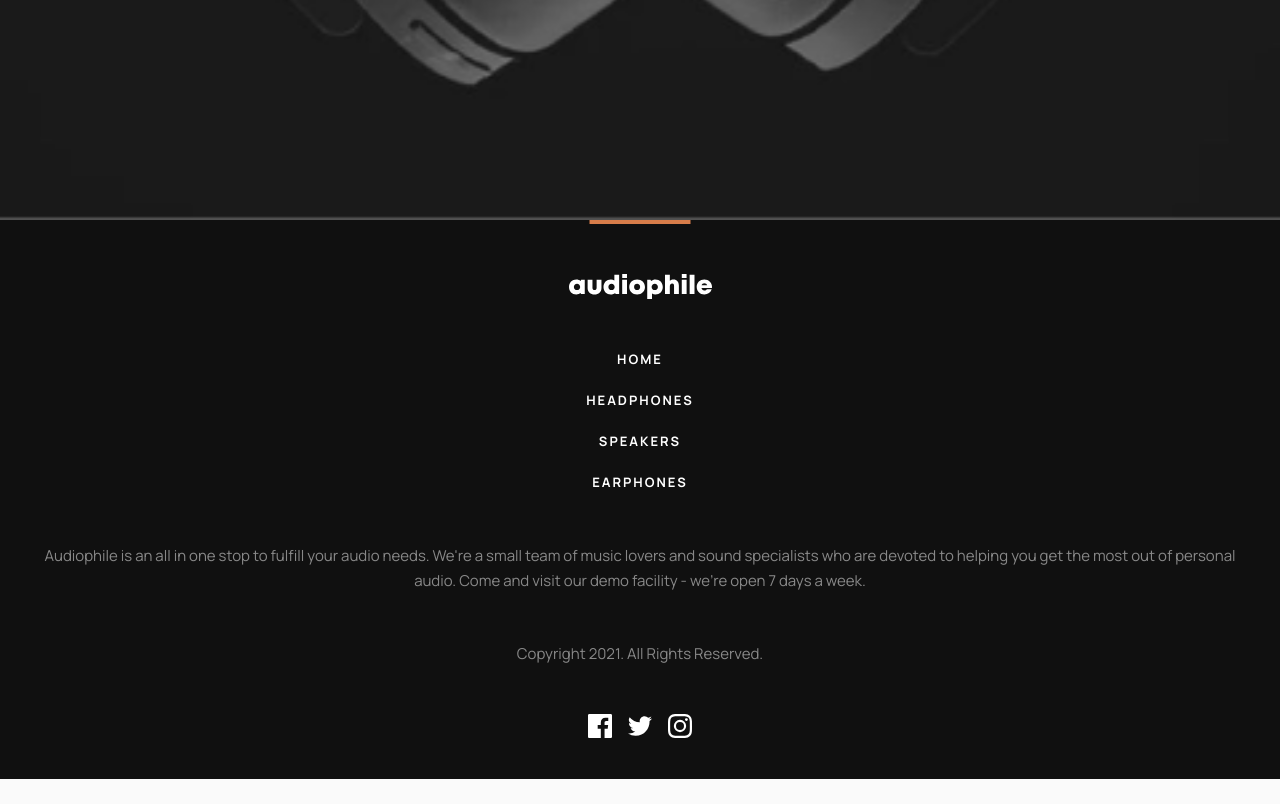
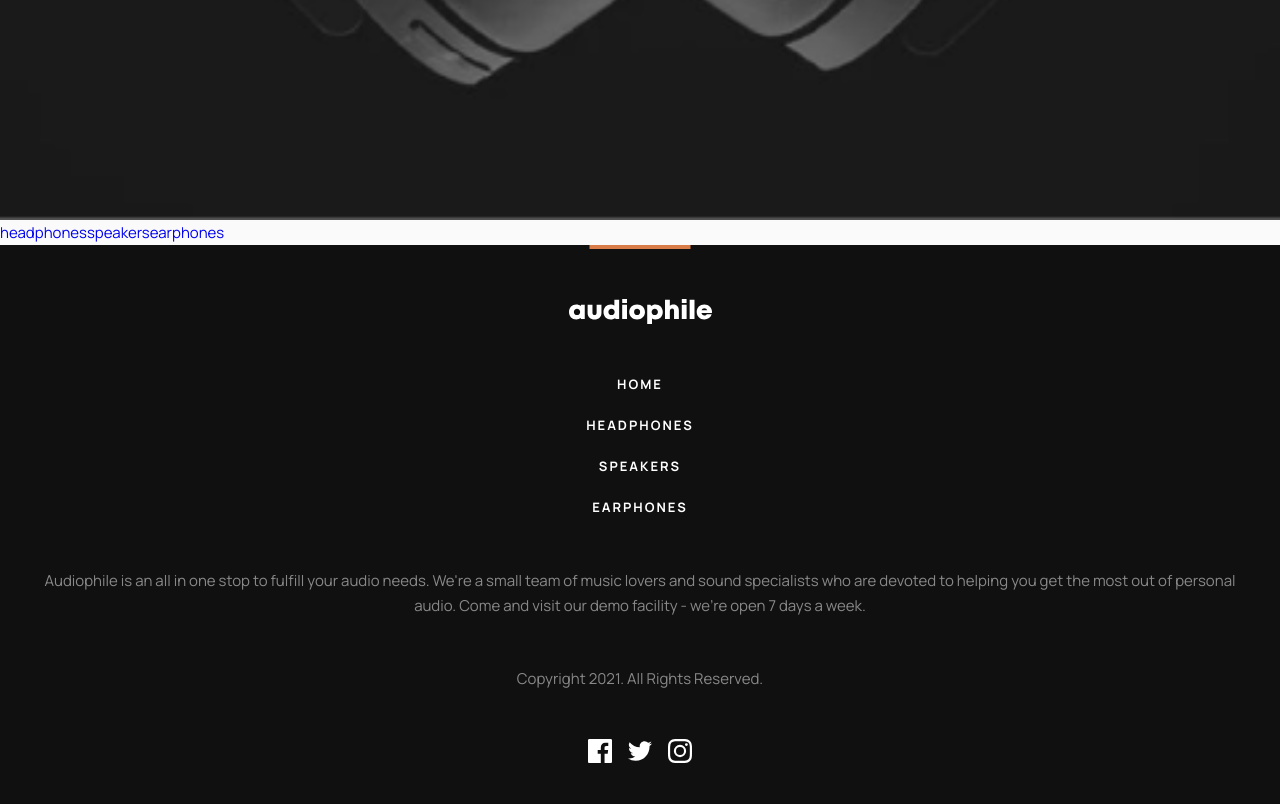
Before and after one commit to ryanbradley-webdev/audiophile, a React (Vite) app in the folder client/: page / in a window 1280 px wide. Shown: the part 1831-2635 px from the top of the page. Before the commit the page ends 2610 px from the top, so only its background shows below. Built offline with nearby package versions, Linux system fonts and the light colour scheme.

Commit message:
Add nav component with basic content. Add type declaration file.

```diff
--- /dev/null
+++ b/client/src/components/Nav/Nav.tsx
@@ -0,0 +1,37 @@
+import { Link } from 'react-router-dom'
+
+export default function Nav() {
+    const items: Path[] = [
+        'headphones',
+        'speakers',
+        'earphones'
+    ]
+
+    return (
+        <nav>
+
+            {
+                items.map((item, idx) => (
+                    <NavItem key={idx} path={item} />
+                ))
+            }
+
+        </nav>
+    )
+}
+
+function NavItem({
+    path
+}: {
+    path: 'headphones' | 'speakers' | 'earphones'
+}) {
+    return (
+        <Link
+            to={path}
+        >
+
+            {path}
+
+        </Link>
+    )
+}
--- a/client/src/routes/Home/Home.tsx
+++ b/client/src/routes/Home/Home.tsx
@@ -1,5 +1,5 @@
 import Hero from '../../components/Hero/Hero'
-import styles from './Home.module.css'
+import Nav from '../../components/Nav/Nav'
 
 export default function Home() {
     return (
@@ -7,6 +7,8 @@ export default function Home() {
 
             <Hero />
 
+            <Nav />
+
         </main>
     )
 }
--- /dev/null
+++ b/client/src/types.d.ts
@@ -0,0 +1 @@
+type Path = 'headphones' | 'speakers' | 'earphones'
```
